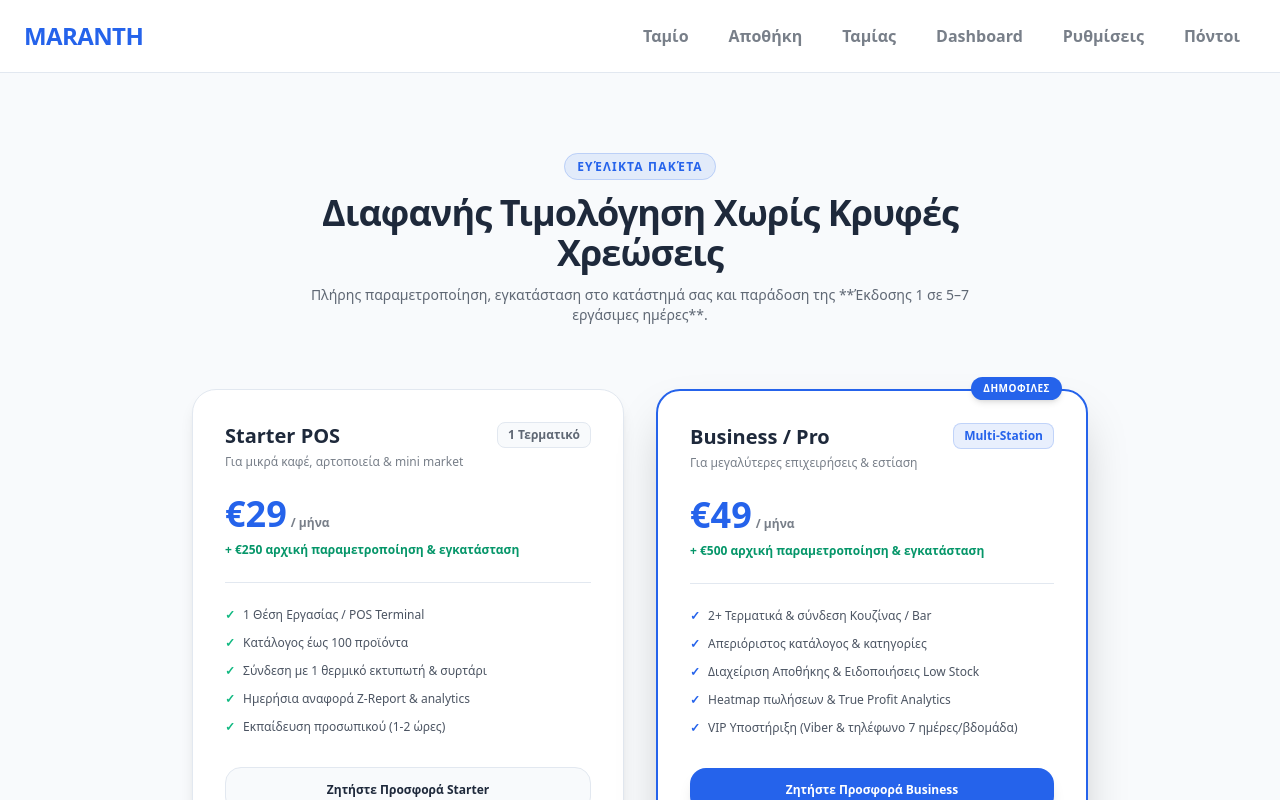
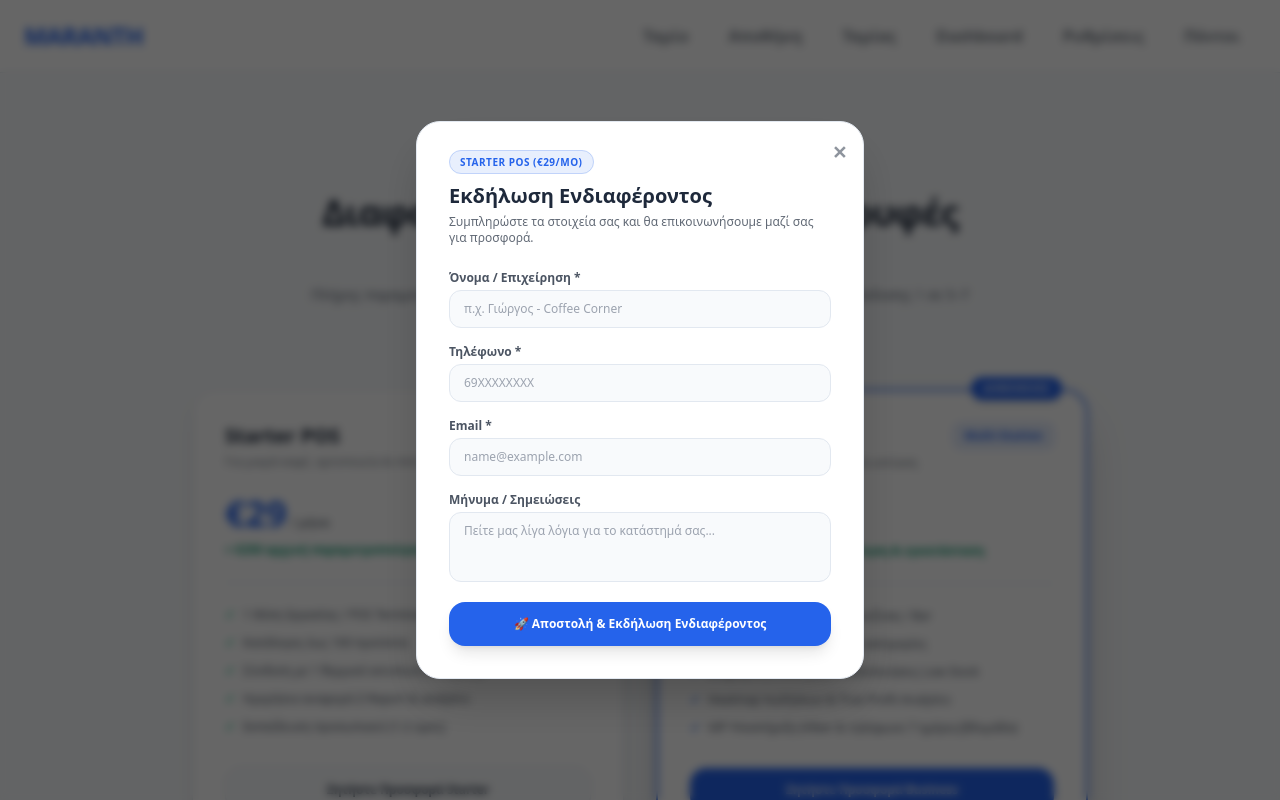
Before and after one commit to bbmseries-max/demo-maranth, an Angular app: page /demo in a window 1280 px wide. Both pictures are taken after a click on the button "Ζητήστε Προσφορά Starter". Shown: the top 800 px of the page. Built offline with nearby package versions, Linux system fonts and the light colour scheme.

Commit message:
demo form email update

```diff
--- a/src/app/demo/demo.component.html
+++ b/src/app/demo/demo.component.html
@@ -167,3 +167,96 @@
   </div>
   <p>© {{ currentYear }} Maranth POS. All rights reserved.</p>
 </footer>
+<!-- 📩 WEB3FORMS LEAD CAPTURE MODAL -->
+@if (isLeadModalOpen()) {
+  <div class="fixed inset-0 bg-black/60 backdrop-blur-sm z-50 flex items-center justify-center p-4">
+    <div class="bg-surface border border-theme-border rounded-3xl p-6 sm:p-8 shadow-2xl max-w-md w-full text-main relative">
+
+      <!-- Close Button -->
+      <button (click)="closeLeadModal()" class="absolute top-4 right-4 text-main/50 hover:text-main font-bold text-lg">✕</button>
+
+      @if (!submitSuccess()) {
+        <div class="mb-6">
+          <span class="text-[10px] font-black text-brand uppercase tracking-wider bg-brand/10 px-2.5 py-1 rounded-full border border-brand/20">
+            {{ selectedPackage() }}
+          </span>
+          <h3 class="text-xl font-black mt-3">Εκδήλωση Ενδιαφέροντος</h3>
+          <p class="text-xs text-main/70 mt-1 font-medium">
+            Συμπληρώστε τα στοιχεία σας και θα επικοινωνήσουμε μαζί σας για προσφορά.
+          </p>
+        </div>
+
+        <form (submit)="handleLeadSubmit($event)" class="space-y-4">
+          <div>
+            <label class="text-xs font-bold text-main/80 block mb-1">Όνομα / Επιχείρηση *</label>
+            <input
+              type="text"
+              [(ngModel)]="leadData.name"
+              name="name"
+              placeholder="π.χ. Γιώργος - Coffee Corner"
+              required
+              class="w-full px-3.5 py-2.5 rounded-xl bg-base border border-theme-border text-xs font-medium focus:outline-none focus:border-brand" />
+          </div>
+
+          <div>
+            <label class="text-xs font-bold text-main/80 block mb-1">Τηλέφωνο *</label>
+            <input
+              type="tel"
+              [(ngModel)]="leadData.phone"
+              name="phone"
+              placeholder="69XXXXXXXX"
+              required
+              class="w-full px-3.5 py-2.5 rounded-xl bg-base border border-theme-border text-xs font-medium focus:outline-none focus:border-brand" />
+          </div>
+
+          <div>
+            <label class="text-xs font-bold text-main/80 block mb-1">Email *</label>
+            <input
+              type="email"
+              [(ngModel)]="leadData.email"
+              name="email"
+              placeholder="name@example.com"
+              required
+              class="w-full px-3.5 py-2.5 rounded-xl bg-base border border-theme-border text-xs font-medium focus:outline-none focus:border-brand" />
+          </div>
+
+          <div>
+            <label class="text-xs font-bold text-main/80 block mb-1">Μήνυμα / Σημειώσεις</label>
+            <textarea
+              [(ngModel)]="leadData.message"
+              name="message"
+              placeholder="Πείτε μας λίγα λόγια για το κατάστημά σας..."
+              rows="3"
+              class="w-full px-3.5 py-2.5 rounded-xl bg-base border border-theme-border text-xs font-medium focus:outline-none focus:border-brand resize-none"></textarea>
+          </div>
+
+          <button
+            type="submit"
+            [disabled]="isSubmitting()"
+            class="w-full py-3.5 rounded-2xl bg-brand text-white font-bold text-xs hover:bg-brand/90 transition-all shadow-lg flex items-center justify-center gap-2 disabled:opacity-50">
+            @if (isSubmitting()) {
+              <span>Αποστολή...</span>
+            } @else {
+              <span>🚀 Αποστολή & Εκδήλωση Ενδιαφέροντος</span>
+            }
+          </button>
+        </form>
+      } @else {
+        <!-- Success State -->
+        <div class="text-center py-6">
+          <div class="text-4xl mb-3">🎉</div>
+          <h3 class="text-lg font-black mb-2">Η αίτησή σας καταχωρήθηκε!</h3>
+          <p class="text-xs text-main/70 mb-6 font-medium">
+            Ευχαριστούμε για το ενδιαφέρον. Θα επικοινωνήσουμε σύντομα μαζί σας!
+          </p>
+          <button
+            (click)="closeLeadModal()"
+            class="px-6 py-2.5 rounded-xl bg-base border border-theme-border font-bold text-xs hover:bg-brand hover:text-white transition-all">
+            Κλείσιμο
+          </button>
+        </div>
+      }
+
+    </div>
+  </div>
+}
--- a/src/app/demo/demo.component.ts
+++ b/src/app/demo/demo.component.ts
@@ -9,22 +9,22 @@ import { FormsModule } from '@angular/forms';
   templateUrl: './demo.component.html'
 })
 export class DemoComponent {
-  // Modal & Package Selection Signals
+  public currentYear = new Date().getFullYear();
+
+  // Modal & Package Signals
   public isLeadModalOpen = signal<boolean>(false);
   public selectedPackage = signal<string>('Starter POS (€29/mo)');
   public isSubmitting = signal<boolean>(false);
   public submitSuccess = signal<boolean>(false);
-  public currentYear = new Date().getFullYear();
 
-  // Form Model
+  // Form Fields
   public leadData = {
-    shopName: '',
+    name: '',
     phone: '',
     email: '',
-    notes: ''
+    message: ''
   };
 
-  // Open modal with pre-selected plan
   public openLeadModal(packageName: string): void {
     this.selectedPackage.set(packageName);
     this.submitSuccess.set(false);
@@ -35,25 +35,24 @@ export class DemoComponent {
     this.isLeadModalOpen.set(false);
   }
 
-  // Handle Form Submission (Using Formspree AJAX)
+  // ⭐ AJAX Submit to Web3Forms
   public async handleLeadSubmit(event: Event): Promise<void> {
     event.preventDefault();
     this.isSubmitting.set(true);
 
-    // 💡 Replace 'YOUR_FORMSPREE_ID' with your real endpoint from formspree.io
-    const formspreeEndpoint = 'https://formspree.io/f/YOUR_FORMSPREE_ID';
-
     const payload = {
-      package: this.selectedPackage(),
-      shopName: this.leadData.shopName,
+      access_key: '490a2786-cbe8-4be4-bc47-47ab60f097fa',
+      subject: `Maranth Lead: ${this.selectedPackage()} - ${this.leadData.name}`,
+      package_chosen: this.selectedPackage(),
+      name: this.leadData.name,
       phone: this.leadData.phone,
       email: this.leadData.email,
-      notes: this.leadData.notes,
-      sourceUrl: 'https://demo-maranth.vercel.app/demo'
+      message: this.leadData.message,
+      from_name: 'Maranth POS Demo'
     };
 
     try {
-      const response = await fetch(formspreeEndpoint, {
+      const response = await fetch('https://api.web3forms.com/submit', {
         method: 'POST',
         headers: {
           'Content-Type': 'application/json',
@@ -62,21 +61,23 @@ export class DemoComponent {
         body: JSON.stringify(payload)
       });
 
-      if (response.ok) {
+      const result = await response.json();
+
+      if (result.success) {
         this.submitSuccess.set(true);
-        this.leadData = { shopName: '', phone: '', email: '', notes: '' };
+        this.leadData = { name: '', phone: '', email: '', message: '' };
       } else {
         alert('Υπήρξε πρόβλημα κατά την αποστολή. Παρακαλώ δοκιμάστε ξανά.');
       }
     } catch (error) {
-      console.error('Lead submission error:', error);
+      console.error('Web3Forms Error:', error);
       alert('Σφάλμα σύνδεσης. Παρακαλώ ελέγξτε τη σύνδεσή σας.');
     } finally {
       this.isSubmitting.set(false);
     }
   }
 
-  // Footer helpers
+  // Footer Helpers
   public openGdpr(): void {
     alert('🔒 Η Maranth POS δεν κοινοποιεί τα στοιχεία σας σε τρίτους.');
   }
```
